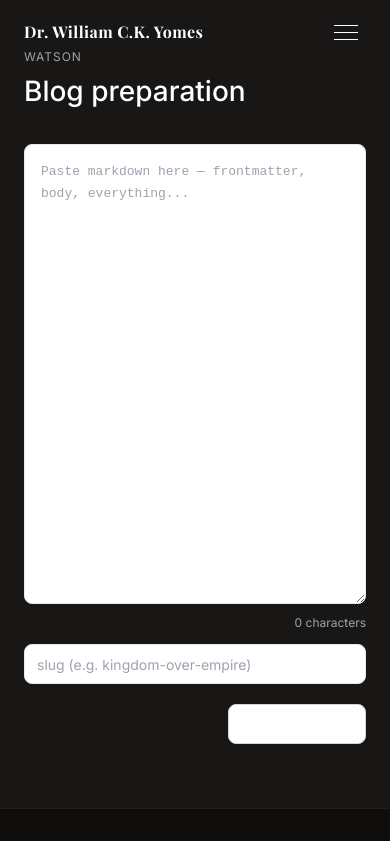
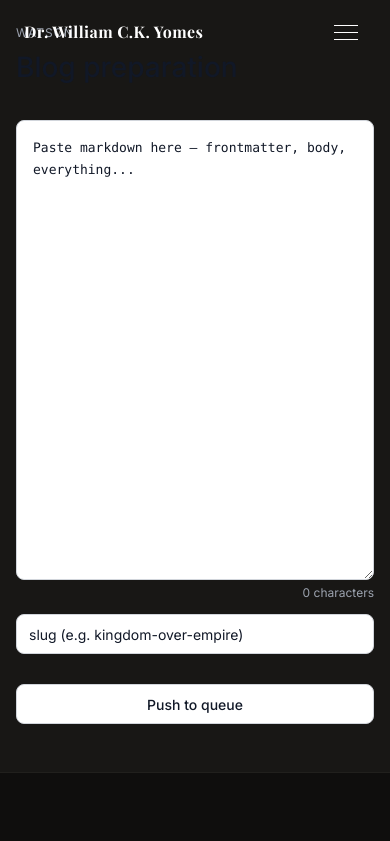
Before and after one commit to byomes/wcky, a Next.js app: page /draft in a window 390 px wide. Shown: the top 841 px of the page. Built offline with nearby package versions, Linux system fonts and the light colour scheme; a web font is replaced by a local one.

Commit message:
fix: draft page text visibility and mobile layout

```diff
--- a/src/app/draft/page.tsx
+++ b/src/app/draft/page.tsx
@@ -1,8 +1,6 @@
 'use client';
 
 // src/app/draft/page.tsx
-// Blog preparation tool — paste markdown, auto-slugs from frontmatter title,
-// submits to /api/submit-draft which holds the GitHub token server-side.
 
 import { useState, useRef } from 'react';
 
@@ -16,16 +14,10 @@ export default function DraftPage() {
   function handleContentChange(e: React.ChangeEvent<HTMLTextAreaElement>) {
     const val = e.target.value;
     setContent(val);
-
     if (!slugTouched.current) {
       const match = val.match(/^title:\s*['"]?(.+?)['"]?\s*$/m);
       if (match) {
-        setSlug(
-          match[1]
-            .toLowerCase()
-            .replace(/[^a-z0-9]+/g, '-')
-            .replace(/^-|-$/g, '')
-        );
+        setSlug(match[1].toLowerCase().replace(/[^a-z0-9]+/g, '-').replace(/^-|-$/g, ''));
       }
     }
   }
@@ -36,76 +28,69 @@ export default function DraftPage() {
   }
 
   async function handleSubmit() {
-    if (!content.trim()) {
-      setStatus({ msg: 'Paste your markdown first.', type: 'error' });
-      return;
-    }
-    if (!slug.trim()) {
-      setStatus({ msg: 'Add a slug before pushing.', type: 'error' });
-      return;
-    }
-
+    if (!content.trim()) { setStatus({ msg: 'Paste your markdown first.', type: 'error' }); return; }
+    if (!slug.trim()) { setStatus({ msg: 'Add a slug before pushing.', type: 'error' }); return; }
     setLoading(true);
-    setStatus({ msg: 'Pushing to GitHub…', type: 'loading' });
-
+    setStatus({ msg: 'Pushing to GitHub\u2026', type: 'loading' });
     try {
       const res = await fetch('/api/submit-draft', {
         method: 'POST',
         headers: { 'Content-Type': 'application/json' },
         body: JSON.stringify({ slug: slug.trim(), content: content.trim() }),
       });
-
       const data = await res.json();
-
       if (res.ok) {
-        setStatus({ msg: '✓ Pushed — Vercel will deploy on schedule.', type: 'success' });
-        setContent('');
-        setSlug('');
-        slugTouched.current = false;
+        setStatus({ msg: '\u2713 Pushed \u2014 Vercel will deploy on schedule.', type: 'success' });
+        setContent(''); setSlug(''); slugTouched.current = false;
       } else {
         setStatus({ msg: `GitHub error: ${data.error}`, type: 'error' });
       }
     } catch {
-      setStatus({ msg: 'Network error — check connection.', type: 'error' });
+      setStatus({ msg: 'Network error \u2014 check connection.', type: 'error' });
     }
-
     setLoading(false);
   }
 
-  const statusColor = {
-    success: '#16a34a',
-    error: '#dc2626',
-    loading: '#6b7280',
-  }[status.type] ?? 'transparent';
+  const statusColor = { success: '#16a34a', error: '#dc2626', loading: '#6b7280' }[status.type] ?? 'transparent';
+
+  const field: React.CSSProperties = {
+    display: 'block',
+    width: '100%',
+    boxSizing: 'border-box',
+    backgroundColor: '#ffffff',
+    color: '#111827',
+    WebkitTextFillColor: '#111827',
+    border: '1px solid #d1d5db',
+    borderRadius: 8,
+    outline: 'none',
+  };
 
   return (
-    <div style={{ maxWidth: 760, margin: '0 auto', padding: '3rem 1.5rem 4rem' }}>
-      <div style={{ marginBottom: '2rem' }}>
-        <p style={{ fontSize: 12, letterSpacing: '0.08em', textTransform: 'uppercase', color: '#9ca3af', margin: '0 0 4px' }}>
-          Watson
-        </p>
-        <h1 style={{ fontSize: 28, fontWeight: 500, margin: 0 }}>Blog preparation</h1>
+    <>
+      <style>{`
+        .draft-wrap { max-width:760px; margin:0 auto; padding:3rem 1.5rem 4rem; }
+        .draft-actions { display:flex; align-items:center; justify-content:space-between; margin-top:1.25rem; }
+        .draft-btn { display:inline-flex; align-items:center; justify-content:center; padding:0 20px; height:40px; font-size:14px; font-weight:500; background:#ffffff; color:#111827; border:1px solid #d1d5db; border-radius:8px; cursor:pointer; }
+        .draft-btn:disabled { opacity:0.5; cursor:not-allowed; }
+        @media (max-width:600px) {
+          .draft-wrap { padding:1.5rem 1rem 3rem !important; }
+          .draft-actions { flex-direction:column; align-items:stretch; gap:10px; }
+          .draft-btn { width:100%; }
+        }
+      `}</style>
+      <div className="draft-wrap">
+        <div style={{ marginBottom:'2rem' }}>
+          <p style={{ fontSize:12, letterSpacing:'0.08em', textTransform:'uppercase', color:'#9ca3af', margin:'0 0 4px' }}>Watson</p>
+          <h1 style={{ fontSize:28, fontWeight:500, margin:0, color:'#111827' }}>Blog preparation</h1>
         </div>
 
         <textarea
           value={content}
           onChange={handleContentChange}
           placeholder="Paste markdown here — frontmatter, body, everything..."
-        style={{
-          width: '100%',
-          minHeight: 460,
-          boxSizing: 'border-box',
-          fontFamily: 'monospace',
-          fontSize: 13,
-          lineHeight: 1.7,
-          padding: '1rem',
-          border: '1px solid #e5e7eb',
-          borderRadius: 8,
-          resize: 'vertical',
-          outline: 'none',
-        }}
+          style={{ ...field, minHeight:460, fontFamily:'ui-monospace,SFMono-Regular,Menlo,Monaco,Consolas,monospace', fontSize:13, lineHeight:1.7, padding:'1rem', resize:'vertical' }}
         />
-      <p style={{ fontSize: 12, color: '#9ca3af', textAlign: 'right', margin: '4px 0 0' }}>
+        <p style={{ fontSize:12, color:'#9ca3af', textAlign:'right', margin:'4px 0 0' }}>
           {content.length.toLocaleString()} characters
         </p>
 
@@ -114,43 +99,16 @@ export default function DraftPage() {
           value={slug}
           onChange={handleSlugChange}
           placeholder="slug (e.g. kingdom-over-empire)"
-        style={{
-          display: 'block',
-          width: '100%',
-          boxSizing: 'border-box',
-          marginTop: '0.75rem',
-          height: 40,
-          padding: '0 12px',
-          fontSize: 14,
-          border: '1px solid #e5e7eb',
-          borderRadius: 8,
-          outline: 'none',
-        }}
+          style={{ ...field, marginTop:'0.75rem', height:40, padding:'0 12px', fontSize:14 }}
         />
 
-      <div style={{ display: 'flex', alignItems: 'center', justifyContent: 'space-between', marginTop: '1.25rem' }}>
-        <span style={{ fontSize: 13, color: statusColor }}>{status.msg}</span>
-        <button
-          onClick={handleSubmit}
-          disabled={loading}
-          style={{
-            display: 'inline-flex',
-            alignItems: 'center',
-            gap: 8,
-            padding: '0 20px',
-            height: 40,
-            fontSize: 14,
-            fontWeight: 500,
-            background: '#fff',
-            border: '1px solid #d1d5db',
-            borderRadius: 8,
-            cursor: loading ? 'not-allowed' : 'pointer',
-            opacity: loading ? 0.5 : 1,
-          }}
-        >
+        <div className="draft-actions">
+          <span style={{ fontSize:13, color:statusColor }}>{status.msg}</span>
+          <button className="draft-btn" onClick={handleSubmit} disabled={loading}>
             Push to queue
           </button>
         </div>
       </div>
+    </>
   );
 }
```
Lines whose indentation alone changed are shown as unchanged.
